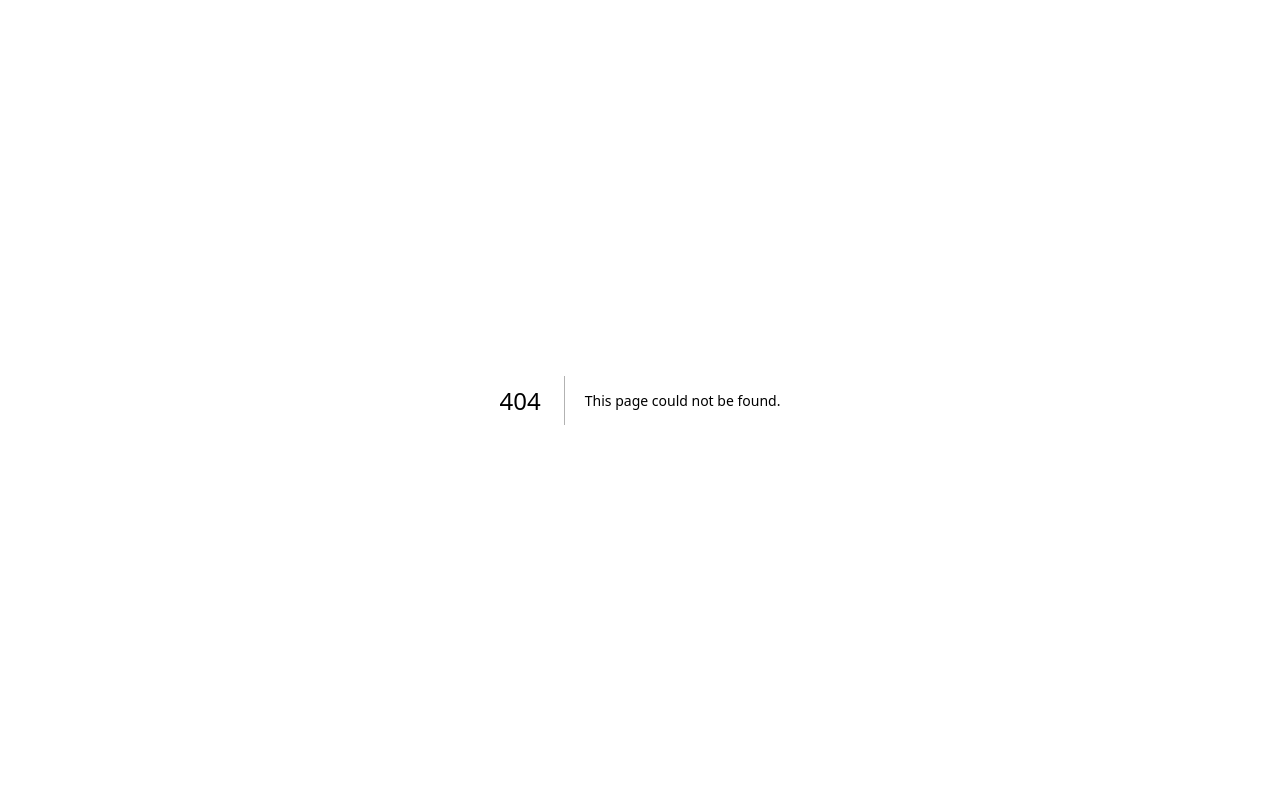
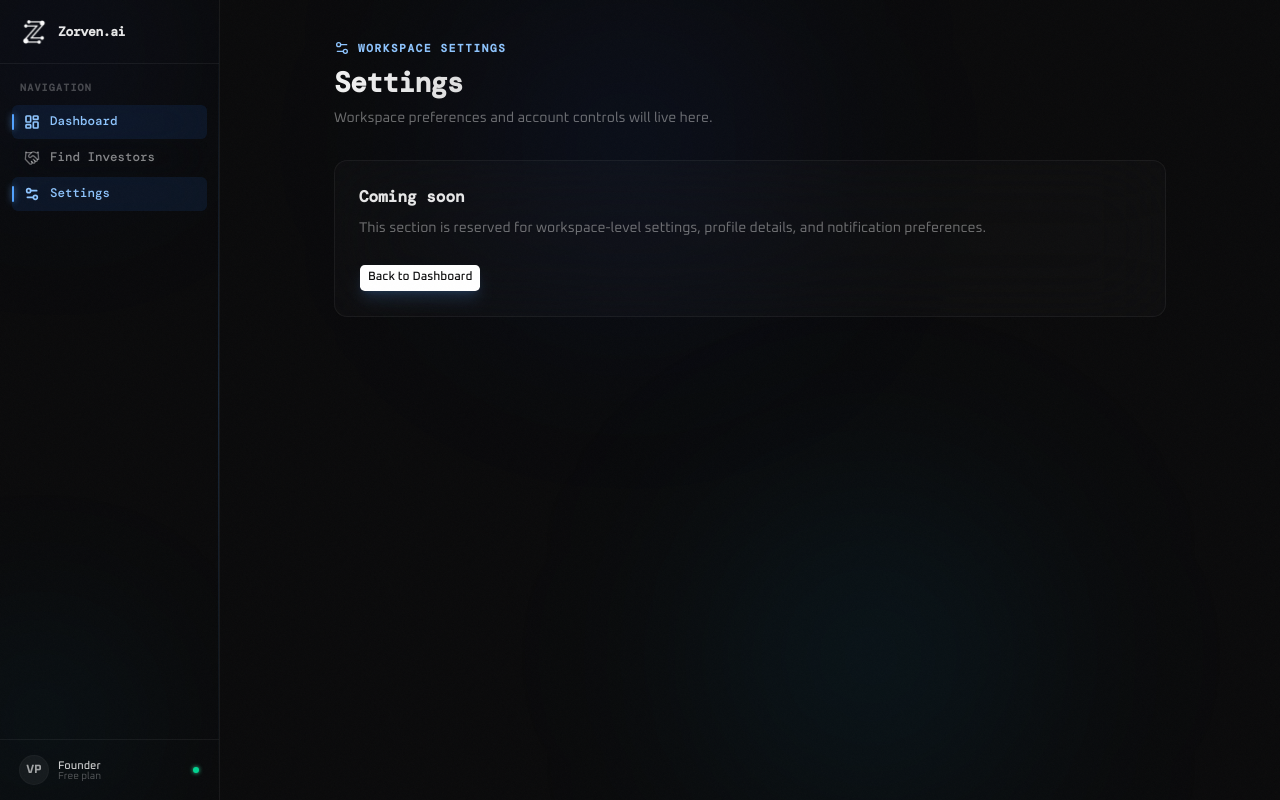
Before and after one commit to i-ankit01/VenturePilot, a Next.js app in the folder zorven-web/: page /dashboard/settings in a window 1280 px wide. Before the commit this address had no page. Built offline with nearby package versions, Linux system fonts and the light colour scheme.

Commit message:
update frontend

```diff
--- a/zorven-web/app/(root)/page.tsx
+++ b/zorven-web/app/(root)/page.tsx
@@ -11,7 +11,7 @@ export default async function Home() {
       <Hero/>
       <Features/>
       <StartupRoadmap/>
-      <Pricing/>
+      {/* <Pricing/> */}
     </div>
   )
 }
--- a/zorven-web/app/dashboard/page.tsx
+++ b/zorven-web/app/dashboard/page.tsx
@@ -8,6 +8,7 @@ import {
   Loader2, Rocket, BarChart3, Sparkles,
 } from "lucide-react";
 import SignOut from "@/components/auth/SignOut";
+import { IconDashboard } from "@tabler/icons-react";
 
 type ProjectStatus = "completed" | "building" | "draft";
 
@@ -190,7 +191,7 @@ export default async function DashboardPage() {
           <div className="mb-8 flex items-start justify-between">
             <div>
               <div className="mb-1 flex items-center gap-2">
-                <Sparkles className="h-4 w-4 text-blue-300" />
+                <IconDashboard className="h-4 w-4 text-blue-300" />
                 <span className="text-[11px] font-semibold uppercase tracking-[0.15em] text-blue-300" style={MONO}>
                   Workspace
                 </span>
--- /dev/null
+++ b/zorven-web/app/dashboard/settings/page.tsx
@@ -0,0 +1,59 @@
+import { AppShell } from "@/components/layout/app-shell";
+import { Button } from "@/components/ui/button";
+import { Settings2 } from "lucide-react";
+import Link from "next/link";
+
+const MONO = { fontFamily: "'DM Mono', monospace" };
+
+export default function DashboardSettingsPage() {
+  return (
+    <AppShell>
+      <div className="relative min-h-full w-full overflow-hidden bg-[#0A0A0B] text-white">
+        <div className="pointer-events-none absolute inset-0 overflow-hidden">
+          <div className="absolute top-0 left-1/4 h-72 w-72 rounded-full bg-blue-600/10 blur-[120px]" />
+          <div className="absolute bottom-0 right-1/4 h-72 w-72 rounded-full bg-sky-500/10 blur-[120px]" />
+        </div>
+
+        <div className="relative z-10 mx-auto flex min-h-full max-w-4xl flex-col px-8 py-10">
+          <div className="mb-8">
+            <div className="mb-2 flex items-center gap-2">
+              <Settings2 className="h-4 w-4 text-blue-300" />
+              <span
+                className="text-[11px] font-semibold uppercase tracking-[0.15em] text-blue-300"
+                style={MONO}
+              >
+                Workspace Settings
+              </span>
+            </div>
+            <h1
+              className="text-[28px] font-bold leading-tight tracking-tight bg-clip-text pb-1 text-transparent bg-gradient-to-r from-white/95 to-white/40"
+              style={MONO}
+            >
+              Settings
+            </h1>
+            <p className="mt-1 text-sm text-white/40">
+              Workspace preferences and account controls will live here.
+            </p>
+          </div>
+
+          <div className="rounded-2xl border border-white/[0.05] bg-white/[0.02] p-6 backdrop-blur-2xl">
+            <h2 className="mb-2 text-base font-semibold text-white/90" style={MONO}>
+              Coming soon
+            </h2>
+            <p className="max-w-2xl text-sm leading-relaxed text-white/40">
+              This section is reserved for workspace-level settings, profile details, and
+              notification preferences.
+            </p>
+            <div className="mt-6">
+              <Link href="/dashboard">
+                <Button className="bg-white text-[#0A0A0B] shadow-lg shadow-blue-400/15 hover:bg-white/90">
+                  Back to Dashboard
+                </Button>
+              </Link>
+            </div>
+          </div>
+        </div>
+      </div>
+    </AppShell>
+  );
+}
--- a/zorven-web/components/auth/SignOut.tsx
+++ b/zorven-web/components/auth/SignOut.tsx
@@ -1,11 +1,22 @@
 'use client'
 import { signOut } from "@/actions/auth"
+import { Button } from "@/components/ui/button"
+import { LogOut } from "lucide-react"
 
 export default function SignOut(){
     async function handleSignOut() {
         await signOut()
     }
     return (
-        <button className="border-white border p-2" onClick={handleSignOut}>Sign Out</button>
+        <Button
+            type="button"
+            size="sm"
+            variant="outline"
+            onClick={handleSignOut}
+            className="group gap-2 border-white/10 bg-white/5 text-white/75 shadow-lg shadow-black/10 hover:border-white/20 hover:bg-white/10 hover:text-white transition-all"
+        >
+            <LogOut className="h-4 w-4 transition-transform group-hover:translate-x-0.5" />
+            Sign Out
+        </Button>
     )
 }
--- a/zorven-web/components/landing/Footer.tsx
+++ b/zorven-web/components/landing/Footer.tsx
@@ -4,7 +4,6 @@ import {
   Mail,
   Phone,
   MapPin,
-  Globe,
 } from "lucide-react";
 import {FooterBackgroundGradient} from "@/components/ui/hover-footer";
 import { TextHoverEffect } from "@/components/ui/hover-footer";
@@ -39,8 +38,8 @@ function HoverFooter() {
   const contactInfo = [
     {
       icon: <Mail size={18} className="text-[#3ca2fa]" />,
-      text: "hello@nurui.com",
-      href: "mailto:hello@nurui.com",
+      text: "hello@zorven.ai",
+      href: "mailto:hello@zorven.ai",
     },
     {
       icon: <Phone size={18} className="text-[#3ca2fa]" />,
@@ -54,13 +53,7 @@ function HoverFooter() {
   ];
 
   // Social media icons
-  const socialLinks = [
-    // { icon: <Facebook size={20} />, label: "Facebook", href: "#" },
-    // { icon: <Instagram size={20} />, label: "Instagram", href: "#" },
-    // { icon: <Twitter size={20} />, label: "Twitter", href: "#" },
-    // { icon: <Dribbble size={20} />, label: "Dribbble", href: "#" },
-    { icon: <Globe size={20} />, label: "Globe", href: "#" },
-  ];
+  const socialLinks: Array<{ icon: React.ReactNode; label: string; href: string }> = [];
 
   return (
     <footer className="bg-[#0F0F11]/10 relative h-fit rounded-3xl overflow-hidden m-8">
@@ -69,13 +62,11 @@ function HoverFooter() {
           {/* Brand section */}
           <div className="flex flex-col space-y-4">
             <div className="flex items-center space-x-2">
-              <span className="text-[#3ca2fa] text-3xl font-extrabold">
-                &hearts;
-              </span>
-              <span className="text-white text-3xl font-bold">Nur/ui</span>
+
+              <span className="text-white text-3xl font-bold">Zorven</span>
             </div>
             <p className="text-sm leading-relaxed">
-              Nur UI is a modern React and Next.js based UI component library.
+              Zorven helps founders research, build, and launch startups with one AI-powered workflow.
             </p>
           </div>
 
@@ -130,11 +121,10 @@ function HoverFooter() {
           </div>
         </div>
 
+        {socialLinks.length > 0 && (
+          <>
             <hr className="border-t border-transparent my-8" />
-
-        {/* Footer bottom */}
             <div className="flex flex-col md:flex-row justify-between items-center text-sm space-y-4 md:space-y-0">
-          {/* Social icons */}
               <div className="flex space-x-6 text-gray-400">
                 {socialLinks.map(({ icon, label, href }) => (
                   <a
@@ -147,16 +137,13 @@ function HoverFooter() {
                   </a>
                 ))}
               </div>
-
-          {/* Copyright */}
-          <p className="text-center md:text-left">
-            &copy; {new Date().getFullYear()} Nurui. All rights reserved.
-          </p>
             </div>
+          </>
+        )}
       </div>
 
       {/* Text hover effect */}
-      <div className="lg:flex hidden h-[30rem] -mt-52 -mb-36">
+      <div className="lg:flex hidden h-[30rem] -mt-40 -mb-36">
         <TextHoverEffect text="Zorven" className="z-50" />
       </div>
 
--- a/zorven-web/components/landing/Header.tsx
+++ b/zorven-web/components/landing/Header.tsx
@@ -47,13 +47,8 @@ export default function Header() {
           </div>
 
           <div className="hidden md:flex items-center gap-4">
-            <Button
-              type="button"
-              variant="default"
-              size="sm"
-              className="h-10 rounded-full px-5 text-sm font-medium bg-white/10 text-white ring-1 ring-white/10 hover:bg-white/15 hover:ring-white/20"
-            >
-              Sign in
+            <Button asChild variant="default" size="sm" className="h-10 rounded-full px-5 text-sm font-medium bg-white/10 text-white ring-1 ring-white/10 hover:bg-white/15 hover:ring-white/20">
+              <a href="/signin">Sign in</a>
             </Button>
           </div>
 
@@ -94,13 +89,8 @@ export default function Header() {
             </a>
 
             <div className="pt-4 border-t border-gray-800/50">
-              <Button
-                type="button"
-                variant="default"
-                size="sm"
-                className="h-10 w-full rounded-full px-5 text-sm font-medium bg-white/10 text-white ring-1 ring-white/10 hover:bg-white/15 hover:ring-white/20"
-              >
-                Sign in
+              <Button asChild variant="default" size="sm" className="h-10 w-full rounded-full px-5 text-sm font-medium bg-white/10 text-white ring-1 ring-white/10 hover:bg-white/15 hover:ring-white/20">
+                <a href="/signin">Sign in</a>
               </Button>
             </div>
           </div>
--- a/zorven-web/components/landing/Hero.tsx
+++ b/zorven-web/components/landing/Hero.tsx
@@ -1,3 +1,4 @@
+import Image from "next/image";
 import { Button } from "@/components/ui/button";
 import { IconArrowRight } from "@tabler/icons-react";
 import Link from "next/link";
@@ -64,11 +65,13 @@ export default function Hero() {
         </div>
 
         <div className="relative z-10">
-          <img
-            src="https://i.postimg.cc/SKcdVTr1/Dashboard2.png"
+          <Image
+            src="/heroImage.png"
             alt="Dashboard preview showing analytics and metrics interface"
+            width={1600}
+            height={900}
             className="w-full h-auto rounded-lg shadow-2xl"
-            loading="eager"
+            priority
           />
         </div>
       </div>
--- a/zorven-web/components/layout/sidebar.tsx
+++ b/zorven-web/components/layout/sidebar.tsx
@@ -1,10 +1,10 @@
 "use client";
 
+import Image from "next/image";
 import Link from "next/link";
 import { usePathname } from "next/navigation";
 import { cn } from "@/lib/utils";
-import { LayoutDashboard, Zap } from "lucide-react";
-import { Handshake } from "lucide-react";
+import { LayoutDashboard, Handshake, Settings2 } from "lucide-react";
 
 const navItems = [
   {
@@ -12,7 +12,13 @@ const navItems = [
     href: "/dashboard",
     icon: LayoutDashboard,
   },
+
   { label: "Find Investors", href: "/investors", icon: Handshake },
+  {
+    label: "Settings",
+    href: "/dashboard/settings",
+    icon: Settings2,
+  },
 ];
 
 const MONO = { fontFamily: "'DM Mono', monospace" };
@@ -33,9 +39,14 @@ export function Sidebar() {
 
       {/* Logo */}
       <div className="relative z-10 flex h-16 items-center gap-2.5 border-b border-white/[0.06] px-5">
-        <div className="flex h-7 w-7 items-center justify-center rounded-md bg-blue-500 shadow-[0_0_12px_rgba(59,130,246,0.5)]">
-          <Zap className="h-4 w-4 text-white" strokeWidth={2.5} />
-        </div>
+        <Image
+          src="/zorvenLogo.png"
+          alt="Zorven logo"
+          width={28}
+          height={28}
+          className="h-7 w-7 rounded-sm object-cover"
+          priority
+        />
         <div className="flex flex-col leading-none">
           <span
             className="text-[13px] font-semibold tracking-tight text-white/90"
@@ -43,9 +54,9 @@ export function Sidebar() {
           >
             Zorven.ai
           </span>
-          <span className="text-[10px] text-white/30 tracking-widest uppercase">
+          {/* <span className="text-[10px] text-white/30 tracking-widest uppercase md:mt-3">
             AI Builder
-          </span>
+          </span> */}
         </div>
       </div>
 
```
Also changed, not shown: zorven-web/public/heroImage.png (added), 1 other file (tests, documents, lock files or other folders). Lines whose indentation alone changed are shown as unchanged.
